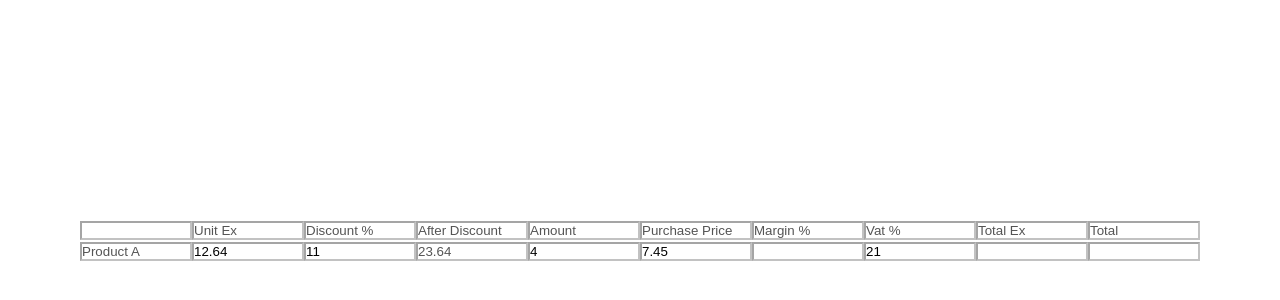
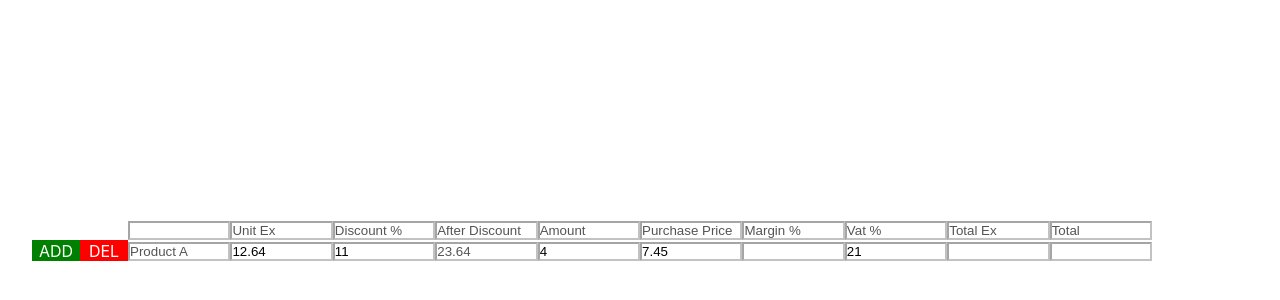
Before and after one commit to tahacini/excel-like, a React (Create React App) app: page / in a window 1280 px wide. Shown: the part 160-460 px from the top of the page. Built offline with nearby package versions, Linux system fonts and the light colour scheme.

Commit message:
add delete

```diff
--- a/src/App.css
+++ b/src/App.css
@@ -18,6 +18,7 @@
 
 .row-line {
   display: flex;
+  position: relative;
 }
 
 input {
@@ -44,5 +45,40 @@ input[type='number'] {
 
 .grid-container {
   display: grid;
-  padding: 0 5rem;
+  width: 80%;
 }
+
+.add-btn {
+  position: absolute;
+  display: grid;
+  place-items: center;
+  width: 3rem;
+  height: 21px;
+  left: -3rem;
+  cursor: pointer;
+  background-color: green;
+  color: white;
+}
+
+.delete-btn {
+  position: absolute;
+  display: grid;
+  place-items: center;
+  width: 3rem;
+  height: 21px;
+  left: -3rem;
+  cursor: pointer;
+  background-color: red;
+  color: white;
+}
+
+.both-btn {
+  position: absolute;
+  display: flex;
+  width: 6rem;
+  left: -6rem;
+}
+
+.both-btn > * {
+  position: unset;
+}
--- a/src/App.js
+++ b/src/App.js
@@ -1,6 +1,7 @@
 import React, { useState } from 'react';
 import { Line, Header } from './components';
 import './App.css';
+
 const x = 10;
 function App() {
   const [header] = useState([
@@ -76,18 +77,52 @@ function App() {
     setArr(newArr);
   };
 
+  const handleAdd = () => {
+    setArr((el) => {
+      return [
+        ...el,
+        {
+          productName: 'Product B',
+          unitEx: 78.18,
+          discount: 8,
+          afterDiscount: undefined,
+          amount: 3,
+          purchasePrice: 50.45,
+          margin: undefined,
+          vat: 21,
+          totalEx: undefined,
+          total: undefined,
+        },
+      ];
+    });
+  };
+
+  const handleDel = (selectedIndex) => {
+    setArr((el) => {
+      return el.filter((_, rowIndex) => rowIndex !== selectedIndex);
+    });
+  };
+
   return (
     <div className="App">
       <div className="grid-container">
         <Header rowData={header} />
-        {arr.map((el, index) => (
+        {arr.map((el, index) => {
+          const arrLenght = arr.length;
+          const addBtn =
+            arrLenght === 1 ? 'BOTH' : arrLenght - 1 === index ? 'ADD' : false;
+          return (
             <Line
               key={`line-${index}`}
               rowData={el}
               rowIndex={index}
               handleChange={handleChange}
+              addBtn={addBtn}
+              handleAdd={handleAdd}
+              handleDel={() => handleDel(index)}
             />
-        ))}
+          );
+        })}
       </div>
     </div>
   );
--- /dev/null
+++ b/src/components/BtnContainer.js
@@ -0,0 +1,32 @@
+import React from 'react';
+
+const BOTH = 'BOTH';
+const ADD = 'ADD';
+const BtnContainer = ({ addBtn, handleAdd, handleDel }) => {
+  return (
+    <>
+      {addBtn === BOTH && (
+        <div className="both-btn">
+          <div className="add-btn" onClick={handleAdd}>
+            ADD
+          </div>
+          <div className="delete-btn" onClick={handleDel}>
+            DEL
+          </div>
+        </div>
+      )}
+      {addBtn === ADD && (
+        <div className="add-btn" onClick={handleAdd}>
+          ADD
+        </div>
+      )}
+      {!addBtn && (
+        <div className="delete-btn" onClick={handleDel}>
+          DEL
+        </div>
+      )}
+    </>
+  );
+};
+
+export default BtnContainer;
--- a/src/components/Line.js
+++ b/src/components/Line.js
@@ -1,13 +1,26 @@
 import React from 'react';
 import EditableBox from './EditableBox';
 import HeaderBox from './HeaderBox';
+import BtnContainer from './BtnContainer';
 
-const Line = ({ rowData, rowIndex, handleChange }) => {
+const Line = ({
+  rowData,
+  rowIndex,
+  handleChange,
+  addBtn,
+  handleAdd,
+  handleDel,
+}) => {
   const afterDiscount = rowData.afterDiscount
     ? rowData.afterDiscount
     : rowData.unitEx + rowData.discount;
   return (
     <div className="row-line">
+      <BtnContainer
+        addBtn={addBtn}
+        handleAdd={handleAdd}
+        handleDel={handleDel}
+      />
       <HeaderBox name={rowData.productName} />
       <EditableBox
         value={rowData.unitEx}
```
Lines whose indentation alone changed are shown as unchanged.
